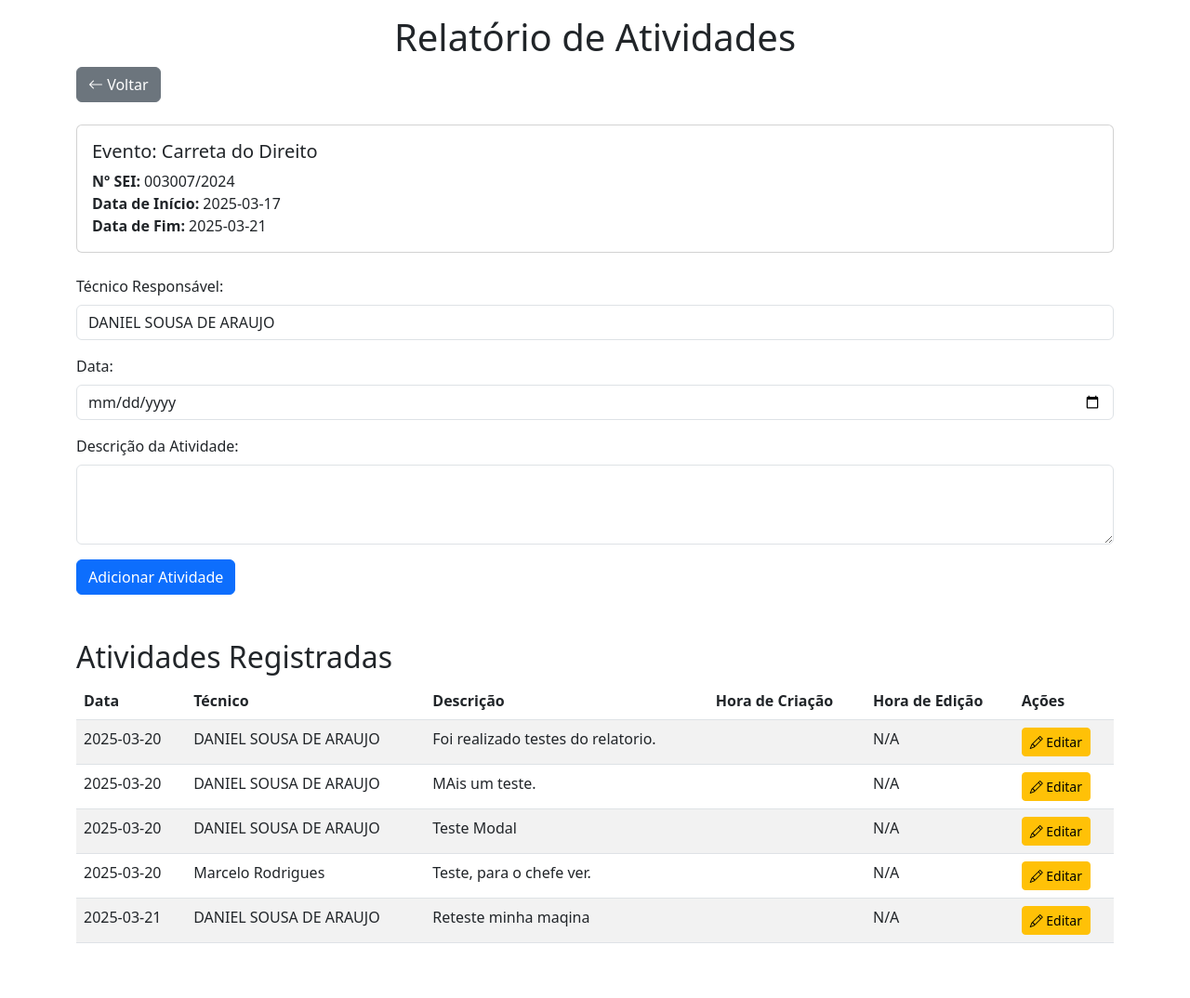
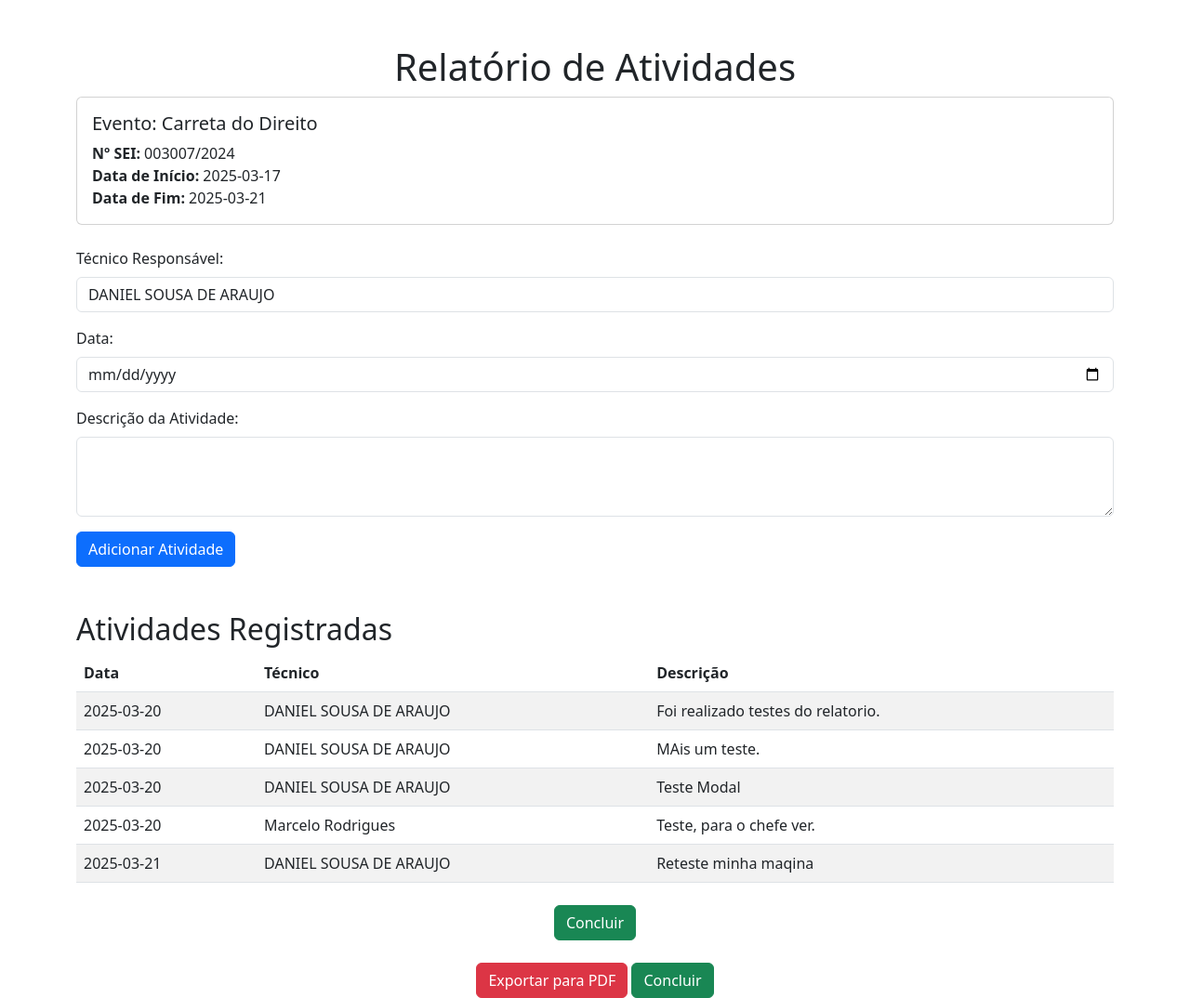
Before and after one commit to danielbvrr/TicketEventosTI, a Flask app: page /relatorio_atividades/1 in a window 1280 px wide. Shown: the whole page at 93% size. Before the commit the page ends 1015 px from the top, so only its background shows below. Run offline with Flask 3, Linux system fonts and the light colour scheme; data comes from the database, SQL or seed files in the repository; both versions use the stored data as it was after the commit.

Commit message:
Exportando relatorio para pdf

```diff
--- a/templates/relatorio_atividades.html
+++ b/templates/relatorio_atividades.html
@@ -5,10 +5,9 @@
     <meta name="viewport" content="width=device-width, initial-scale=1.0">
     <title>Relatório de Atividades</title>
     <link href="https://cdn.jsdelivr.net/npm/bootstrap@5.3.0/dist/css/bootstrap.min.css" rel="stylesheet">
-    <link href="https://cdn.jsdelivr.net/npm/bootstrap-icons@1.10.5/font/bootstrap-icons.css" rel="stylesheet">
 </head>
 <body>
-    <div class="container mt-3">
+    <div class="container mt-5">
         <h1 class="text-center">Relatório de Atividades</h1>
 
         <!-- Mensagens de feedback -->
@@ -21,11 +20,6 @@
                 {% endfor %}
             {% endif %}
         {% endwith %}
-
-        <!-- Botão de Voltar -->
-        <button onclick="fecharModal()" class="btn btn-secondary mb-4">
-            <i class="bi bi-arrow-left"></i> Voltar
-        </button>
 
         <!-- Informações do Evento -->
         <div class="card mb-4">
@@ -40,7 +34,7 @@
         </div>
 
         <!-- Formulário para adicionar atividades -->
-        <form action="/relatorio_atividades/{{ evento.id }}" method="post" onsubmit="fecharModalAposSubmit()">
+        <form action="/relatorio_atividades/{{ evento.id }}" method="post">
             <div class="mb-3">
                 <label class="form-label">Técnico Responsável:</label>
                 <select name="tecnico" class="form-control" required>
@@ -68,9 +62,6 @@
                     <th>Data</th>
                     <th>Técnico</th>
                     <th>Descrição</th>
-                    <th>Hora de Criação</th>
-                    <th>Hora de Edição</th>
-                    <th>Ações</th>
                 </tr>
             </thead>
             <tbody>
@@ -79,63 +70,21 @@
                         <td>{{ atividade.data }}</td>
                         <td>{{ atividade.tecnico }}</td>
                         <td>{{ atividade.descricao }}</td>
-                        <td>{{ atividade.hora_criacao }}</td>
-                        <td>{{ atividade.hora_edicao or "N/A" }}</td>
-                        <td>
-                            <button class="btn btn-warning btn-sm" data-bs-toggle="modal" data-bs-target="#editActivityModal{{ atividade.id }}">
-                                <i class="bi bi-pencil"></i> Editar
-                            </button>
-                        </td>
                     </tr>
-
-                    <!-- Modal para Editar Atividade -->
-                    <div class="modal fade" id="editActivityModal{{ atividade.id }}" tabindex="-1" aria-labelledby="editActivityModalLabel{{ atividade.id }}" aria-hidden="true">
-                        <div class="modal-dialog">
-                            <div class="modal-content">
-                                <div class="modal-header">
-                                    <h5 class="modal-title" id="editActivityModalLabel{{ atividade.id }}">Editar Atividade</h5>
-                                    <button type="button" class="btn-close" data-bs-dismiss="modal" aria-label="Close"></button>
-                                </div>
-                                <div class="modal-body">
-                                    <form action="/editar_atividade/{{ atividade.id }}" method="post" onsubmit="fecharModalAposSubmit()">
-                                        <div class="mb-3">
-                                            <label class="form-label">Descrição da Atividade:</label>
-                                            <textarea name="descricao" class="form-control" rows="3" required>{{ atividade.descricao }}</textarea>
-                                        </div>
-                                        <button type="submit" class="btn btn-success">Salvar</button>
-                                    </form>
-                                </div>
-                            </div>
-                        </div>
-                    </div>
                 {% endfor %}
             </tbody>
         </table>
+
+        <!-- Botão Concluir -->
+        <div class="text-center mt-4">
+            <a href="/" class="btn btn-success">Concluir</a>
+        </div>
     </div>
 
-    <!-- Scripts do Bootstrap e JavaScript personalizado -->
-    <script src="https://cdn.jsdelivr.net/npm/bootstrap@5.3.0/dist/js/bootstrap.bundle.min.js"></script>
-    <script>
-        // Fechar o modal ao clicar em "Voltar"
-        function fecharModal() {
-            window.parent.postMessage({ action: 'fecharModal' }, '*');
-        }
-
-        // Fechar o modal após submeter o formulário
-        function fecharModalAposSubmit() {
-            setTimeout(() => {
-                fecharModal();
-            }, 1000); // Fecha o modal após 1 segundo (tempo para o servidor processar)
-        }
-
-        // Ouvinte de mensagens para fechar o modal
-        window.addEventListener('message', function (event) {
-            if (event.data.action === 'fecharModal') {
-                window.parent.document.getElementById('relatorioModal').classList.remove('show');
-                window.parent.document.body.classList.remove('modal-open');
-                window.parent.document.querySelector('.modal-backdrop').remove();
-            }
-        });
-    </script>
+    <!-- Botão para exportar o relatório em PDF -->
+    <div class="text-center mt-4">
+        <a href="/exportar_pdf/{{ evento.id }}" class="btn btn-danger">Exportar para PDF</a>
+        <a href="/" class="btn btn-success">Concluir</a>
+    </div>
 </body>
 </html>
```
Also changed, not shown: eventos.db.
